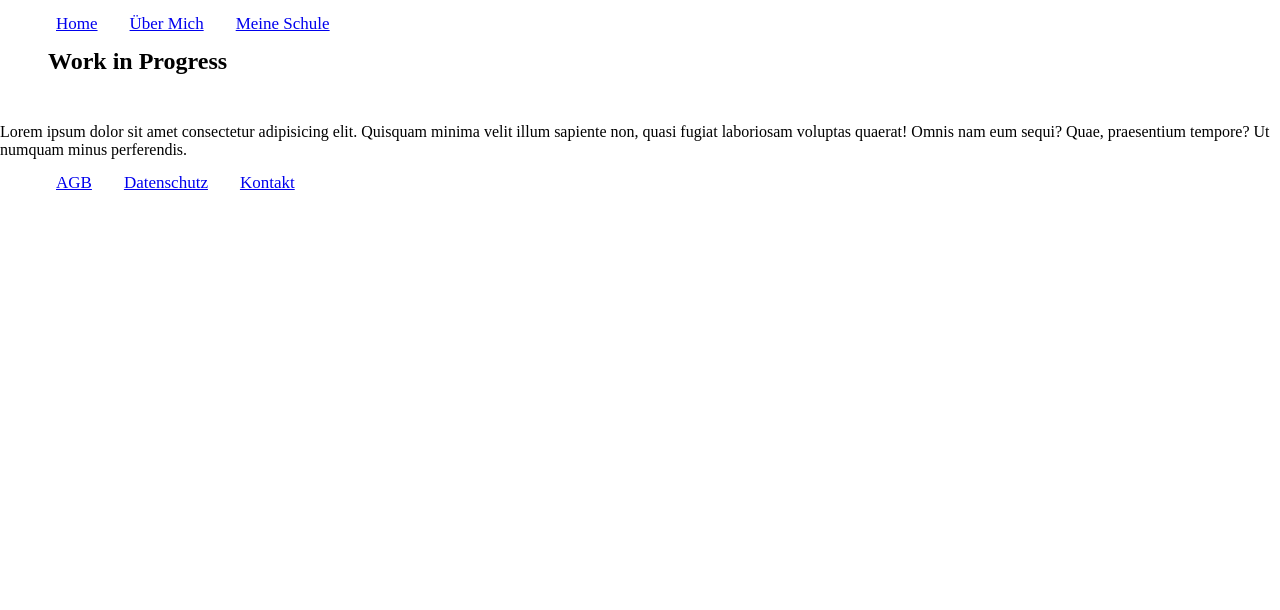
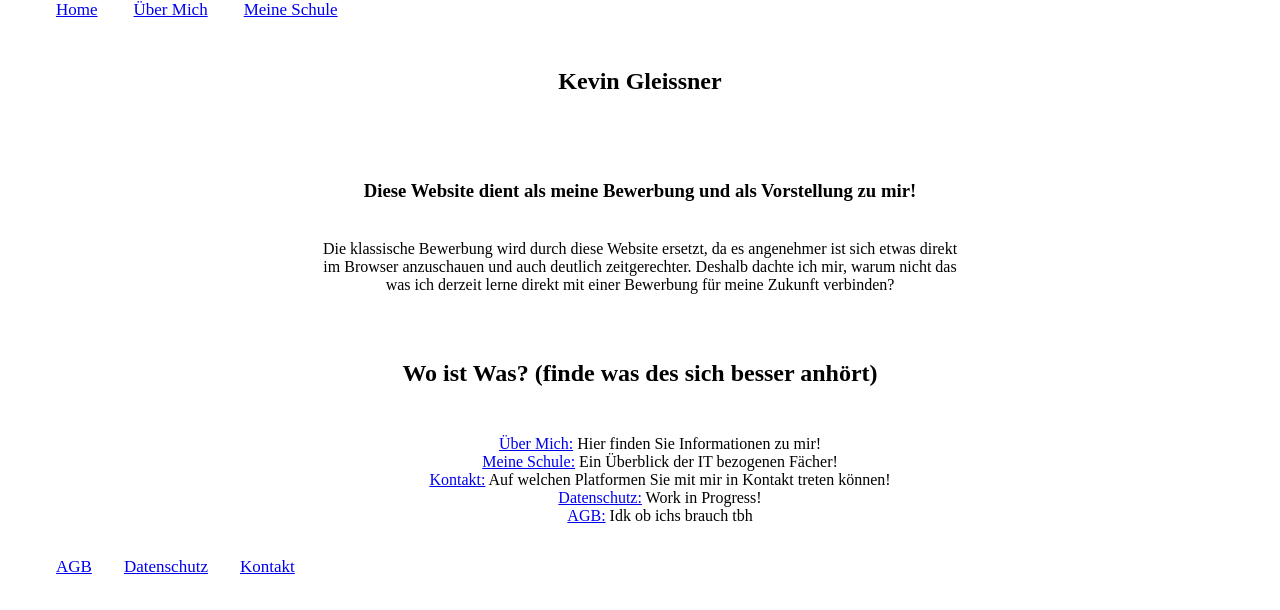
Before and after one commit to itsyaboiKvN/WebsiteAEN2, a plain HTML site: page index.html in a window 1280 px wide. Drawn offline with Linux system fonts and the light colour scheme.

Commit message:
Habe an der Startseite gearbeitet!

```diff
--- a/index.html
+++ b/index.html
@@ -17,8 +17,21 @@
             </ul>
         </nav>
     </header>
-    <h2>Work in Progress</h2>
-    <p>Lorem ipsum dolor sit amet consectetur adipisicing elit. Quisquam minima velit illum sapiente non, quasi fugiat laboriosam voluptas quaerat! Omnis nam eum sequi? Quae, praesentium tempore? Ut numquam minus perferendis.</p>
+</div>
+    <div class="ich">
+    <h2>Kevin Gleissner</h2>
+    <h3>Diese Website dient als meine Bewerbung und als Vorstellung zu mir!</h3>
+    <p>Die klassische Bewerbung wird durch diese Website ersetzt, da es angenehmer ist sich etwas direkt im Browser anzuschauen und auch deutlich zeitgerechter. Deshalb dachte ich mir, warum nicht das was ich derzeit lerne direkt mit einer Bewerbung für meine Zukunft verbinden? </p>
+    </div>
+    <div class="info">
+    <h2>Wo ist Was? (finde was des sich besser anhört)</h2>
+        <ul>
+            <li><a href="aboutme.html">Über Mich:</a> Hier finden Sie Informationen zu mir!</li>
+            <li><a href="schule.html"> Meine Schule:</a> Ein Überblick der IT bezogenen Fächer!</li>
+            <li><a href="kontakt.html">Kontakt:</a> Auf welchen Platformen Sie mit mir in Kontakt treten können!</li>
+            <li><a href="datenschutz.html">Datenschutz:</a> Work in Progress!</li>
+            <li><a href="AGB.html">AGB:</a> Idk ob ichs brauch tbh</li>
+        </ul>
     </div>
     <div class="footer">
         <footer>
--- a/style.css
+++ b/style.css
@@ -5,11 +5,11 @@
 }
 .header li{
     display: inline;
-    float: left;
     color: #f2f2f2;
     text-align: center;
     padding: 14px 16px;
     font-size: 17px;
+
 }
 .footer li{
     display: inline;
@@ -24,6 +24,7 @@ li{
 }
 h2, h3{
     padding: 2em;
+    text-align: center;
 }
 .text p{
     padding: 2.9em;
@@ -84,3 +85,16 @@ h2, h3{
     font-weight: bold;
     padding: 2em;
 }
+.ich{
+    margin-left: 25%;
+    margin-right: 25%;
+    text-align: center;
+}
+.info{
+    display: inline;
+    margin-left: 25%;
+    margin-right: 25%;
+    margin-top: 1em;
+    margin-bottom: 1em;
+    text-align: center;
+}
```
